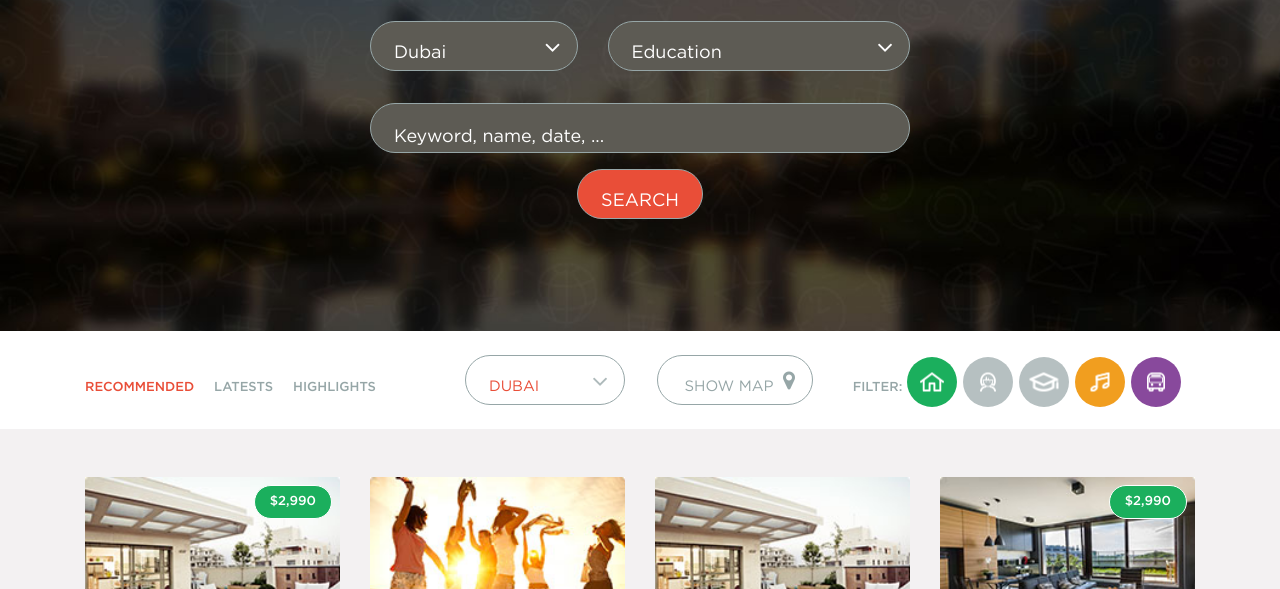
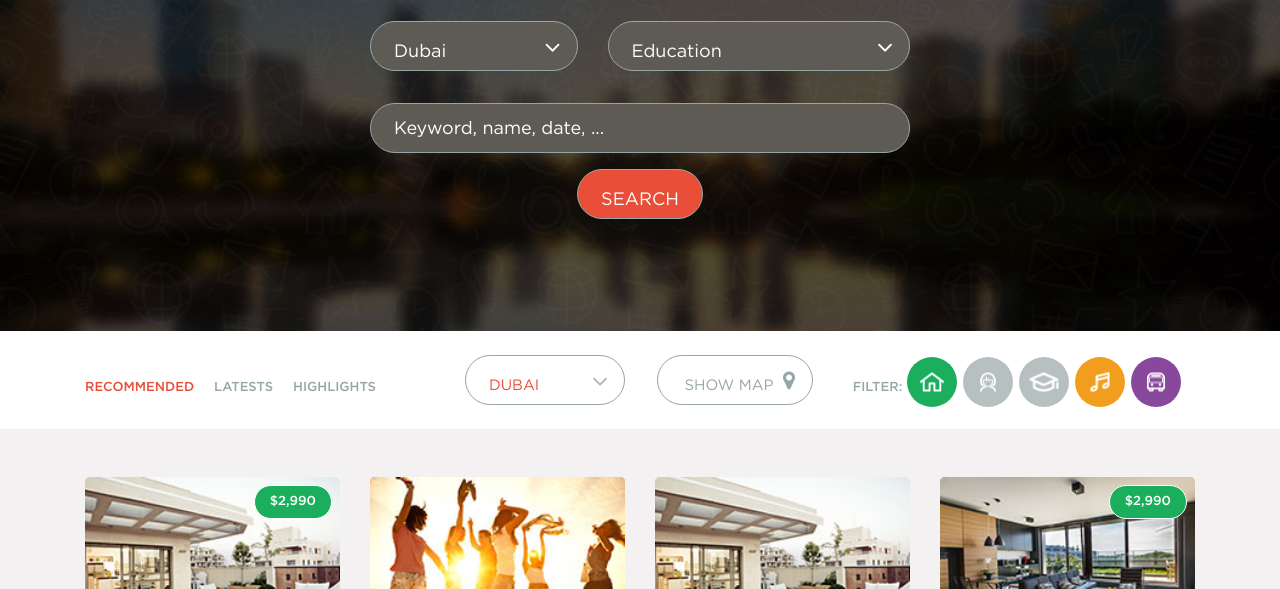
Before and after one commit to khaleed-saifullah/duHoot, a plain HTML site: page index.html in a window 1280 px wide. Shown: the part 211-800 px from the top of the page. Drawn offline with nearby package versions, Linux system fonts and the light colour scheme.

Commit message:
Line height fixing

```diff
--- a/css/style.css
+++ b/css/style.css
@@ -146,7 +146,10 @@ select.form-control:focus::-ms-value {
   border-radius: 30px;
   padding: 0px 23px;
   color: #fff;
-  padding-top: 15px;
+}
+
+.form-control {
+  line-height: 60px !important;
 }
 
 .select-icon {
```
